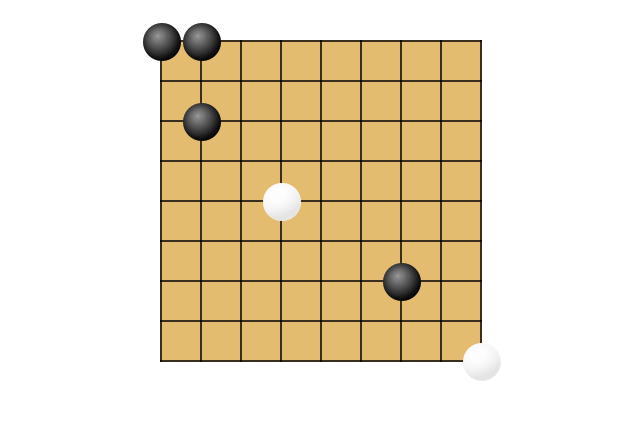
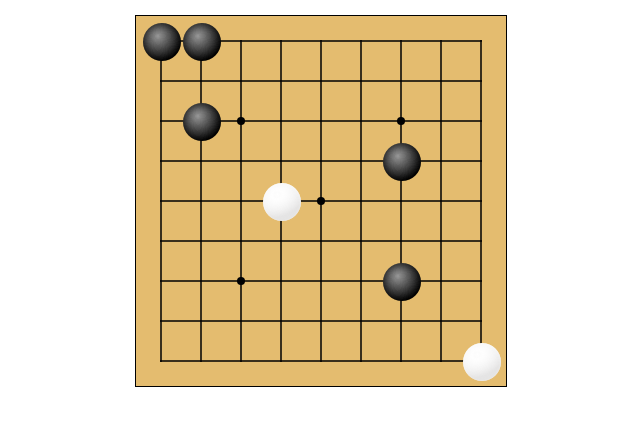
Before and after one commit to CGosser/go, an Angular app: page / in a window 1280 px wide. Shown: the top 426 px of the page, without its empty margins (319-959 px from the left). Built offline with nearby package versions, Linux system fonts and the light colour scheme.

Commit message:
9X9 board intact

```diff
--- a/src/app/board-ui/board-ui.component.css
+++ b/src/app/board-ui/board-ui.component.css
@@ -1,3 +1,5 @@
+
+
 .boardGrid {
   display: grid;
   height: 40px;
@@ -6,9 +8,14 @@
   top: -19px;
   left: -19px;
 }
-.boardGrid div{
+
+.boardGrid .stone, .boardGrid .vertex{
   height: 40px;
   width: 40px;
+}
+
+.vertex:hover {
+
 }
 
 .boardColor9{
@@ -16,7 +23,6 @@
   background-color: #e4bc6f;
   height: 322px;
   width: 322px;
-  /* overflow: hidden; */
   margin: auto;
   margin-top: 40px;
 }
@@ -30,10 +36,23 @@
 
 .whiteBorder{
   position: absolute;
-  top: -20px;
-  left: -20px;
+  top: -24px;
+  left: -24px;
   z-index: 1;
-  border: 20px solid white;
+  border: 24px solid #e4bc6f;
   width: 322px;
   height: 322px;
+  outline: 1px solid black;
 }
+
+.dot{
+  width: 8px;
+  height: 8px;
+  background-color: black;
+  border-radius: 50%;
+  position: absolute;
+  top: 16px;
+  left: 16px;
+
+  z-index: 1;
+}
--- a/src/app/board-ui/board-ui.component.html
+++ b/src/app/board-ui/board-ui.component.html
@@ -3,7 +3,7 @@
   <div class="boardColor{{size}}">
     <div class="boardGrid" [ngStyle]="{'grid-template': 'repeat(' + size + ', 40px)/ repeat(' + size + ',40px)'}">
       <div *ngFor="let row of rows">
-        <div *ngFor="let column of columns">
+        <div *ngFor="let column of columns" class="vertex">
           <svg width="40px" height="40px" viewBox="0 0 40 40" version="1.1" xmlns="http://www.w3.org/2000/svg" xmlns:xlink="http://www.w3.org/1999/xlink">
             <!-- Generator: Sketch 50.2 (55047) - http://www.bohemiancoding.com/sketch -->
             <desc>Created with Sketch.</desc>
@@ -17,18 +17,29 @@
           </svg>
         </div>
       </div>
+      <div *ngIf="size === 9">
+        <span class="dot1" style="">
+
+        </span>
+      </div>
       <div *ngFor="let arrayAtX of gameState; let i = index">
         <div *ngFor="let pieceAtY of gameState[i], let j = index">
           <div *ngIf="pieceAtY" [ngStyle]="{'grid-row-start': (i + 1), 'grid-column-start': (j + 1)}" class="piece">
-            <div *ngIf="pieceAtY == 'white'">
+            <div *ngIf="pieceAtY == 'white'" class="stone">
               <img src="../assets/whiteStone.png" alt="">
             </div>
-            <div *ngIf="pieceAtY == 'black'">
+            <div *ngIf="pieceAtY == 'black'" class="stone">
               <img src="../assets/blackStone.png" alt="">
             </div>
           </div>
         </div>
       </div>
+      <div *ngFor="let dot of dotPosition" class="dotContainer">
+        <div class="dot" [ngStyle]="{'grid-row-start': dot[0], 'grid-column-start': dot[1]}">
+        </div>
+      </div>
+
+
     </div>
     <div class="whiteBorder">
     </div>
--- a/src/app/board-ui/board-ui.component.ts
+++ b/src/app/board-ui/board-ui.component.ts
@@ -9,10 +9,12 @@ export class BoardUIComponent implements OnInit {
   size: number = 9;
   rows: number[] = Array(this.size);
   columns: number[] = Array(this.size);
+  dotPosition = [[3,3],[3,7],[7,3],[7,7],[5,5]]
+
   gameState = [["black", "black", null, null, null, null, null, null, null],
                [null, null, null, null, null, null, null, null, null],
                [null, "black", null, null, null, null, null, null, null],
-               [null, null, null, null, null, null, null, null, null],
+               [null, null, null, null, null, null, "black", null, null],
                [null, null, null, "white", null, null, null, null, null],
                [null, null, null, null, null, null, null, null, null],
                [null, null, null, null, null, null, "black", null, null],
```
